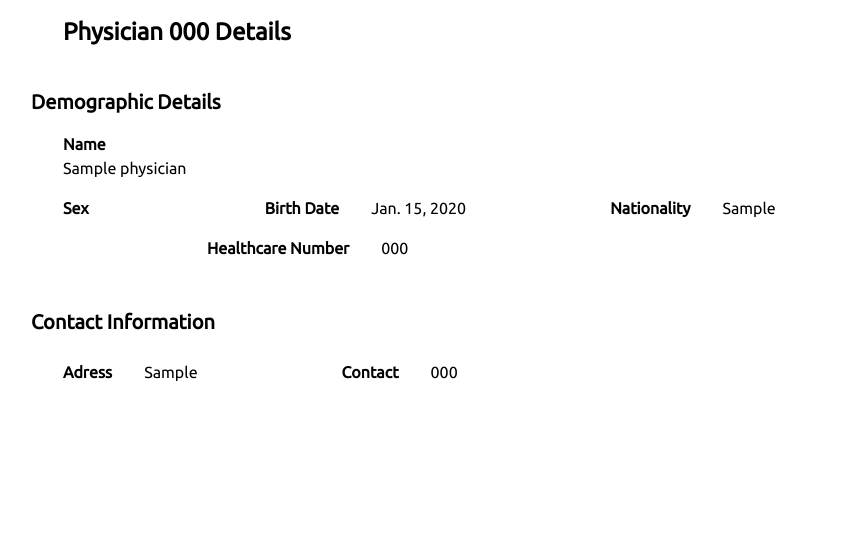
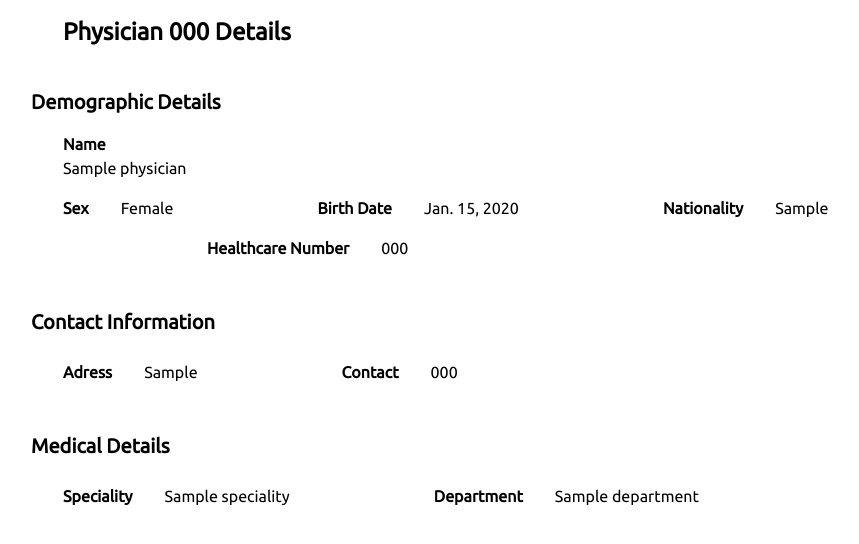
Before and after one commit to AzoreanBoy/hospitalMS, a Django app: page /physiciandetails/000 in a window 1280 px wide. Shown: the part 226-770 px from the top of the page, without its empty margins (49-908 px from the left). Run offline with Django 4.2, Linux system fonts and the light colour scheme; tables that the repository leaves empty hold one stand-in row (values such as "Sample post"); some libraries are stand-ins or nearby versions.

Commit message:
Atualizado a Página de Detalhes do Médico

```diff
--- a/app/models.py
+++ b/app/models.py
@@ -132,6 +132,12 @@ class Physician(models.Model):
     def __str__(self):
         return f"{self.id_card_number} - Doctor {self.name}"
 
+    def get_sex(self):
+        if self.sex == "m":
+            return "Male"
+        else:
+            return "Female"
+
 
 class Admission(models.Model):
     id = models.AutoField(primary_key=True)
--- a/app/templates/app/physiciandetails.html
+++ b/app/templates/app/physiciandetails.html
@@ -1,46 +1,56 @@
-{% extends "app/index.html" %}
+{% extends 'app/index.html' %}
 {% block content %}
-{% include "app/navparts.html" %}
+  {% include 'app/navparts.html' %}
   <section class="mx-20">
-    <h2 class="mx-8 my-3 font-bold text-2xl ">Physician {{doctor.id_card_number}} Details</h2>
+    <h2 class="mx-8 my-3 font-bold text-2xl">Physician {{ doctor.id_card_number }} Details</h2>
     <h2 class="font-extrabold text-xl mt-10 mb-4">Demographic Details</h2>
     <div class="mx-8 my-2">
       <p class="font-bold mr-8">Name</p>
-        {{doctor.name}}
+      {{ doctor.name }}
     </div>
     <div class="mx-8 lg:flex lg:flex-wrap lg:space-x-36">
       <div class="flex my-2">
         <p class="font-bold mr-8">Sex</p>
-            {{doctor.get_sex}}
+        {{ doctor.get_sex }}
       </div>
 
       <div class="flex my-2">
         <p class="font-bold mr-8">Birth Date</p>
-            {{doctor.birth_date}}
+        {{ doctor.birth_date }}
       </div>
 
       <div class="flex my-2">
         <p class="font-bold mr-8">Nationality</p>
-            {{doctor.nationality}}
+        {{ doctor.nationality }}
       </div>
 
       <div class="flex my-2">
         <p class="font-bold mr-8">Healthcare Number</p>
-            {{doctor.healthcare_number}}
+        {{ doctor.healthcare_number }}
       </div>
     </div>
     <h2 class="font-extrabold text-xl mt-10 mb-4">Contact Information</h2>
     <div class="mx-8 lg:flex lg:flex-wrap lg:space-x-36">
-
       <div class="flex my-2">
         <p class="font-bold mr-8">Adress</p>
-            {{doctor.adress}}
+        {{ doctor.adress }}
       </div>
 
       <div class="flex my-2">
         <p class="font-bold mr-8">Contact</p>
-            {{doctor.phone_number}}
+        {{ doctor.phone_number }}
+      </div>
+    </div>
+    <h2 class="font-extrabold text-xl mt-10 mb-4">Medical Details</h2>
+    <div class="mx-8 lg:flex lg:flex-wrap lg:space-x-36">
+      <div class="flex my-2">
+        <p class="font-bold mr-8">Speciality</p>
+        {{ doctor.speciality }}
+      </div>
+      <div class="flex my-2">
+        <p class="font-bold mr-8">Department</p>
+        {{ doctor.department }}
       </div>
     </div>
   </section>
-{% endblock content %}
+{% endblock %}
--- a/theme/static/css/dist/styles.css
+++ b/theme/static/css/dist/styles.css
@@ -1313,4 +1313,10 @@ select {
     margin-right: calc(9rem * var(--tw-space-x-reverse));
     margin-left: calc(9rem * calc(1 - var(--tw-space-x-reverse)));
   }
+
+  .lg\:space-x-3 > :not([hidden]) ~ :not([hidden]) {
+    --tw-space-x-reverse: 0;
+    margin-right: calc(0.75rem * var(--tw-space-x-reverse));
+    margin-left: calc(0.75rem * calc(1 - var(--tw-space-x-reverse)));
+  }
 }
```
Lines whose indentation alone changed are shown as unchanged.
